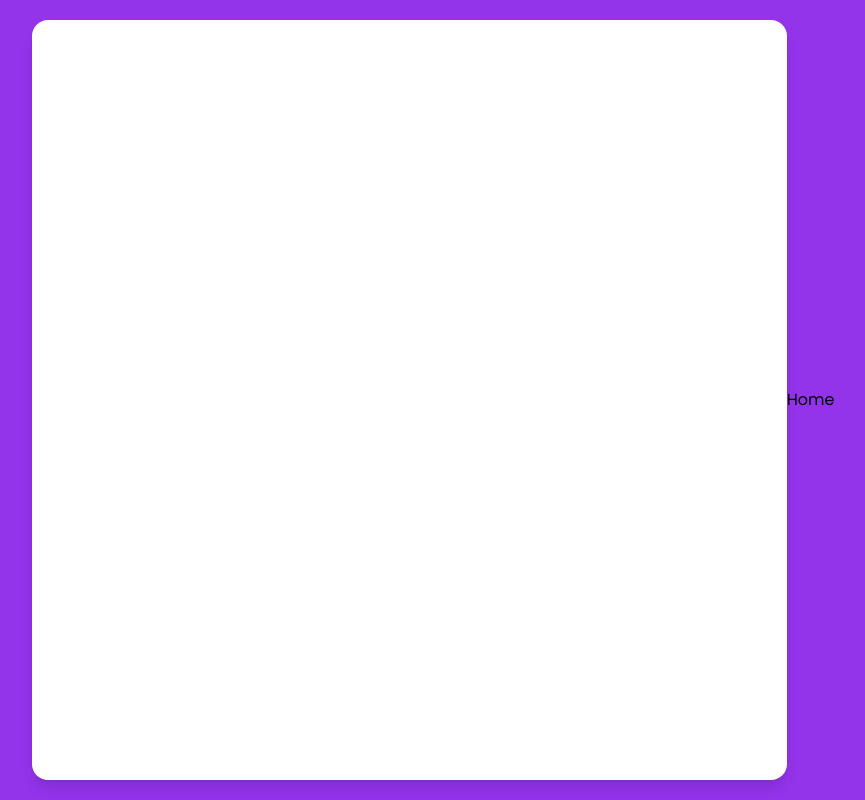
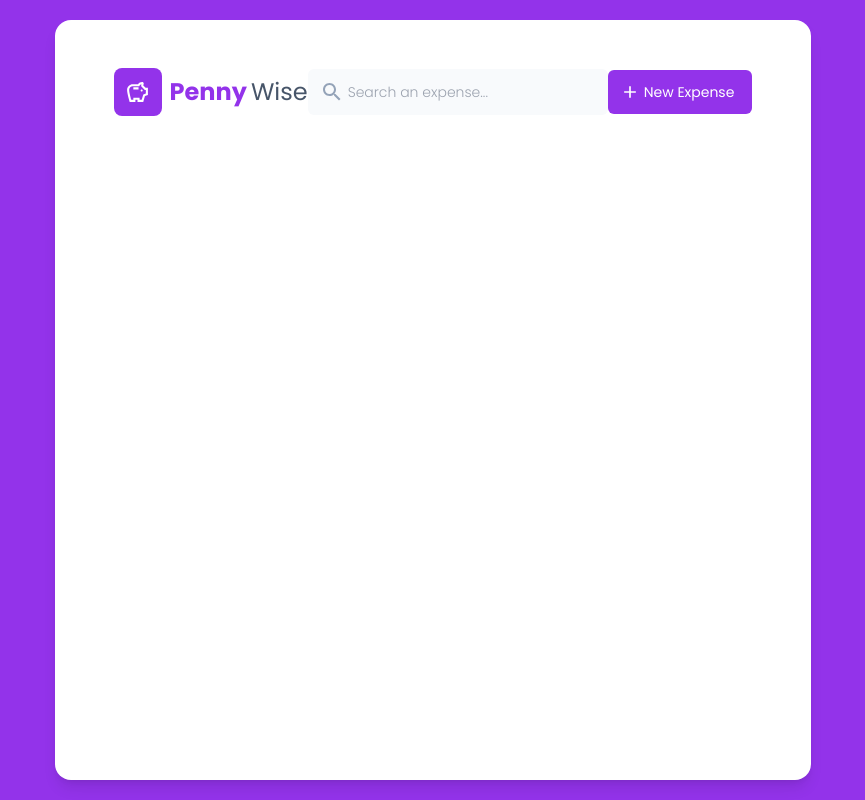
Before and after one commit to jonahunuafe/dribble-clone, a Next.js app: page / in a window 1280 px wide. Shown: the whole page, without its empty margins (207-1072 px from the left). Built offline with nearby package versions, Linux system fonts and the light colour scheme.

Commit message:
git cache cleared

```diff
--- a/app/Components/Header.tsx
+++ b/app/Components/Header.tsx
@@ -15,7 +15,7 @@ function Header() {
 
 function LogoSection() {
     return (
-        <div className='flex gap-2 items-center'>
+        <div className='flex gap-2 items-center max-sm:hidden'>
             <div className='bg-purple-600 flex items-center justify-center p-[11px] rounded-lg'>
                 <div className='w-[26px] h-[26px] flex items-center justify-center'>
                     <SavingsOutlinedIcon
@@ -37,7 +37,7 @@ function LogoSection() {
 
 function SearchBar() {
     return (
-        <div className='h-[46px] bg-slate-50 flex items-center text-sm rounded-md pl-3 gap-1 w-[300px]'>
+        <div className='h-[46px] bg-slate-50 flex items-center text-sm rounded-md pl-3 gap-1 w-[300px] max-sm:w-[220px]'>
             <div>
                 <SearchOutlinedIcon className='text-slate-400'/>
             </div>
@@ -51,9 +51,9 @@ function SearchBar() {
 
 function Button() {
     return (
-        <button className='bg-purple-600 gap-1 p-[12px] flex text-sm rounded-md text-white items-center justify-center pr-[18px] hover:bg-purple-700'>
+        <button className='bg-purple-600 gap-1 p-[12px] flex text-sm rounded-md text-white items-center justify-center pr-[18px] max-sm:pr-3 hover:bg-purple-700'>
             <AddOutlinedIcon sx={{ fontSize: "20px" }} />
-            <span className=''>New Expense</span>
+            <span className='max-sm:hidden'>New Expense</span>
         </button>
     )
 }
--- a/app/page.tsx
+++ b/app/page.tsx
@@ -1,12 +1,12 @@
-import React from 'react'
+import React from 'react';
+import Header from './Components/Header';
 
 export default function Home() {
   return (
     <div className='poppins w-full h-screen flex justify-center items-center bg-purple-600'>
-      <div className='w-[59%] relative max-lg:w-[93%] h-[760px] bg-white shadow-lg rounded-2xl p-12 px-[52px]'>
-
+      <div className='w-[59%] relative max-lg:w-[97%] h-[760px] bg-white shadow-lg rounded-2xl p-12 px-[52px] max-sm:px-[30px]'>
+        <Header />
       </div>
-      Home
     </div>
   )
 }
```
